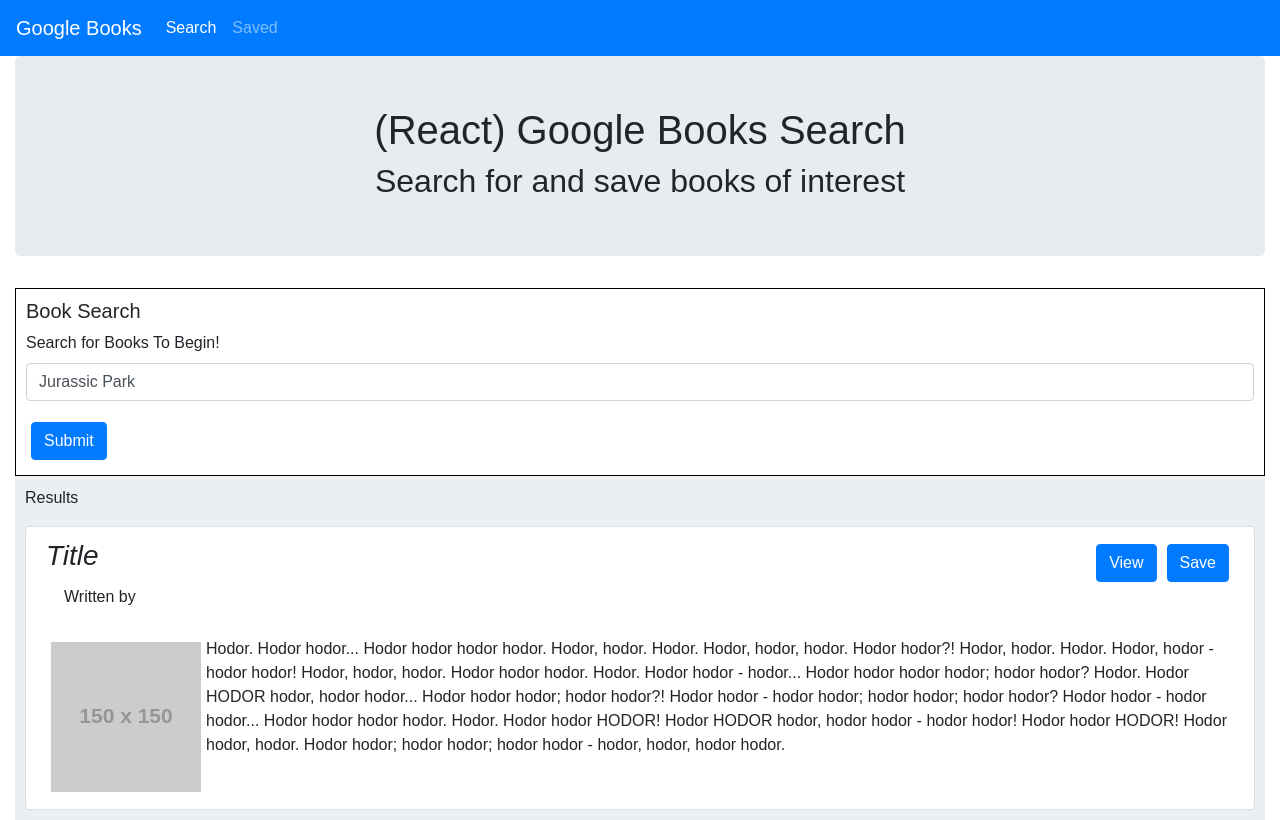
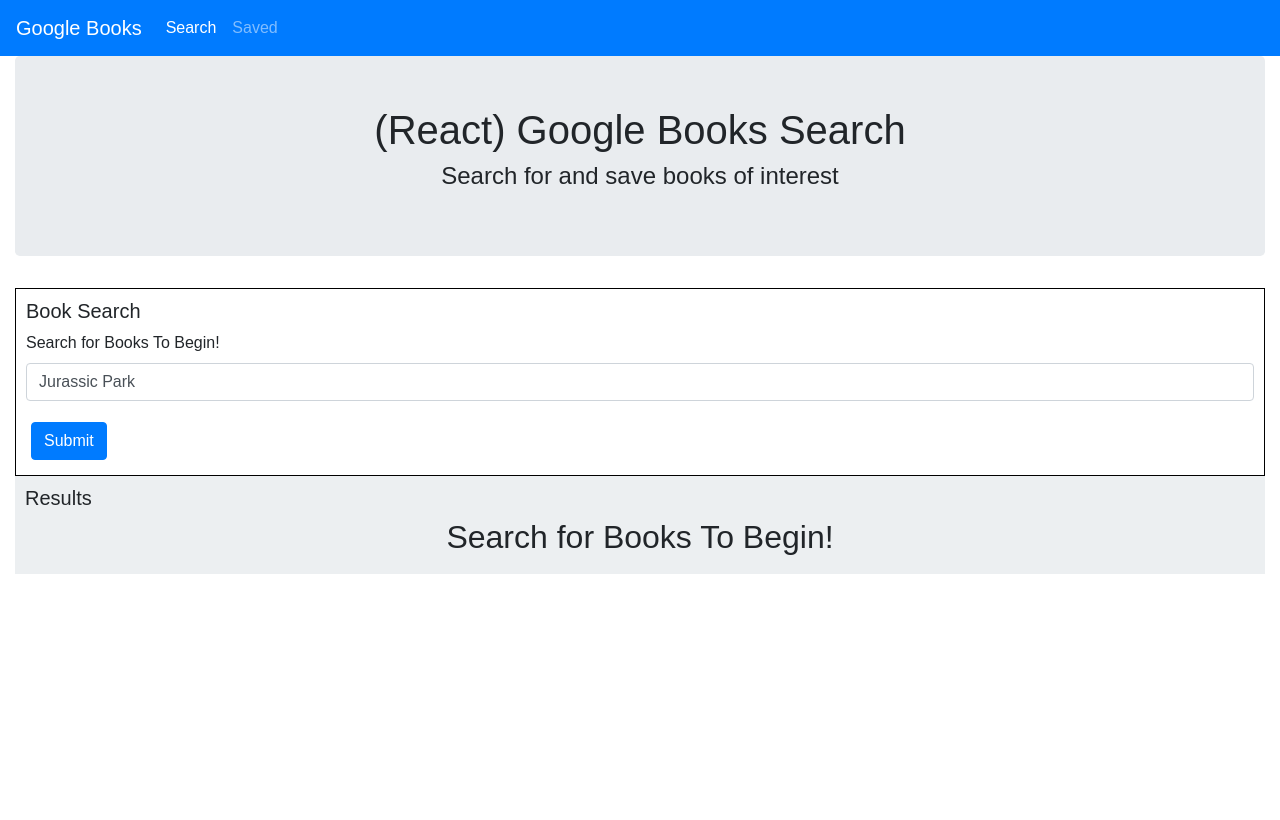
Before and after one commit to amontalto7/ReactBookSearch, a React (Create React App) app in the folder client/: page / in a window 1280 px wide. Built offline with nearby package versions, Linux system fonts and the light colour scheme.

Commit message:
rendered books

```diff
--- a/client/src/components/Book/index.js
+++ b/client/src/components/Book/index.js
@@ -2,20 +2,21 @@
 import { ListItem } from "../List";
 import "./style.css";
 
-const Book = ({ title, url, _id, dateAdded, Author, handleClick, saved}) => (
+const Book = ({key, title, url, _id, authors, synopsis, image, handleClick, saved}) => (
     <ListItem>
         <article>
             <div className="heading">
                 <span>
-                <h3>
-                    <em>{title}Title</em>{" "}<p>
+                    <h4>
                     <span className="btn-group">
-                        <a className="btn btn-default" href={url} rel="noopener noreferrer" target="_blank">
-                            Written by {Author}
+                        <a href={url} rel="noopener noreferrer" target="_blank">
+                        <em>{title}</em>{" "}
                         </a>
                         </span>
-                        </p>
-                </h3>
+                    </h4>
+                    <p>
+                    Written by {authors.join(", ")}
+                    </p>
                 </span>
                 <span>
                         <button onClick={() => handleClick(_id)} className="btn btn-primary">
@@ -28,9 +29,10 @@
                 </span>
             </div>
             <div className="synopsis">
-                <img src="https://placehold.it/150x150" alt="thumbnail"/>
+                <img src={image} alt={title}/>
                 <p>
-                Hodor. Hodor hodor... Hodor hodor hodor hodor. Hodor, hodor. Hodor. Hodor, hodor, hodor. Hodor hodor?! Hodor, hodor. Hodor. Hodor, hodor - hodor hodor! Hodor, hodor, hodor. Hodor hodor hodor. Hodor. Hodor hodor - hodor... Hodor hodor hodor hodor; hodor hodor? Hodor. Hodor HODOR hodor, hodor hodor... Hodor hodor hodor; hodor hodor?! Hodor hodor - hodor hodor; hodor hodor; hodor hodor? Hodor hodor - hodor hodor... Hodor hodor hodor hodor. Hodor. Hodor hodor HODOR! Hodor HODOR hodor, hodor hodor - hodor hodor! Hodor hodor HODOR! Hodor hodor, hodor. Hodor hodor; hodor hodor; hodor hodor - hodor, hodor, hodor hodor.
+                    {synopsis ? synopsis : 'hodor' }
+                {/* Hodor. Hodor hodor... Hodor hodor hodor hodor. Hodor, hodor. Hodor. Hodor, hodor, hodor. Hodor hodor?! Hodor, hodor. Hodor. Hodor, hodor - hodor hodor! Hodor, hodor, hodor. Hodor hodor hodor. Hodor. Hodor hodor - hodor... Hodor hodor hodor hodor; hodor hodor? Hodor. Hodor HODOR hodor, hodor hodor... Hodor hodor hodor; hodor hodor?! Hodor hodor - hodor hodor; hodor hodor; hodor hodor? Hodor hodor - hodor hodor... Hodor hodor hodor hodor. Hodor. Hodor hodor HODOR! Hodor HODOR hodor, hodor hodor - hodor hodor! Hodor hodor HODOR! Hodor hodor, hodor. Hodor hodor; hodor hodor; hodor hodor - hodor, hodor, hodor hodor.  */}
                 </p>
             </div>
         </article>
--- a/client/src/pages/Search.js
+++ b/client/src/pages/Search.js
@@ -9,6 +9,7 @@
 import { List } from "../components/List";
 import API from "../utils/API";
 import "./style.css";
+import { throws } from "assert";
 
 class Search extends Component {
   state = {
@@ -62,7 +63,7 @@
             }}
           >
             <h1>(React) Google Books Search</h1>
-            <h2>Search for and save books of interest</h2>
+            <h4>Search for and save books of interest</h4>
           </Jumbotron>
         </Col>
       </Row>
@@ -93,11 +94,26 @@
       </Row>
       <Row>
         <Col>
-          <Wrapper>
-            <p>Results</p>
+          <Wrapper className="results">
+          <h5>Results</h5>
+            {this.state.books.length ? (
             <List>
-              <Book />
+              {this.state.books.map(book => (
+                <Book
+                  key={book.id}
+                  _id={book.id}
+                  title={book.volumeInfo.title}
+                  url={book.volumeInfo.previewLink}
+                  authors={book.volumeInfo.authors}
+                  synopsis={book.volumeInfo.description}
+                  image={"https://placehold.it/150x150"}
+                  // image={book.volumeInfo.imageLinks.thumbnail}
+                  />
+              ))}
             </List>
+            ): (
+              <h2 className="text-center">{this.state.message}</h2>
+            )}
           </Wrapper>
         </Col>
       </Row>
```
Also changed, not shown: 14 other files (tests, documents, lock files or other folders).
